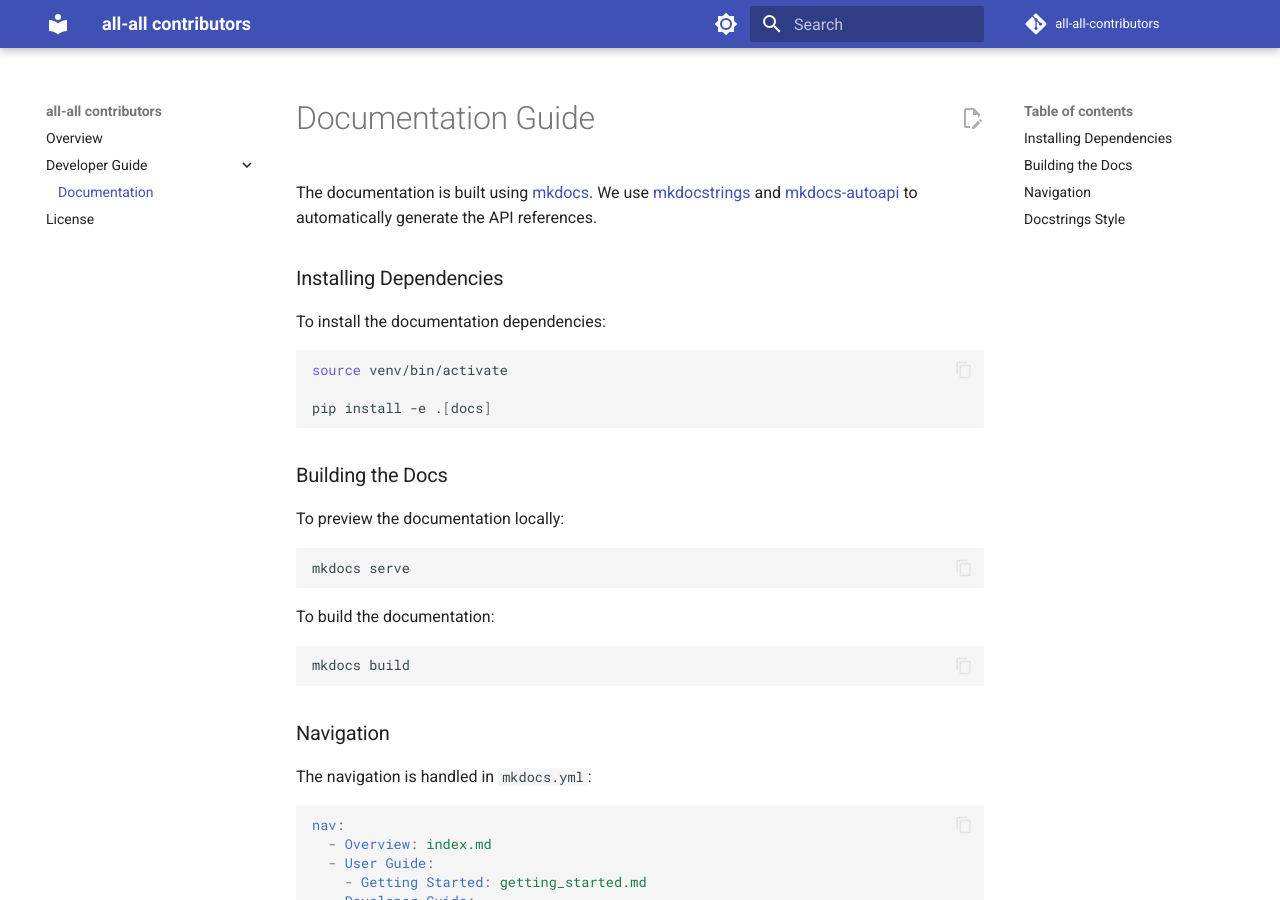
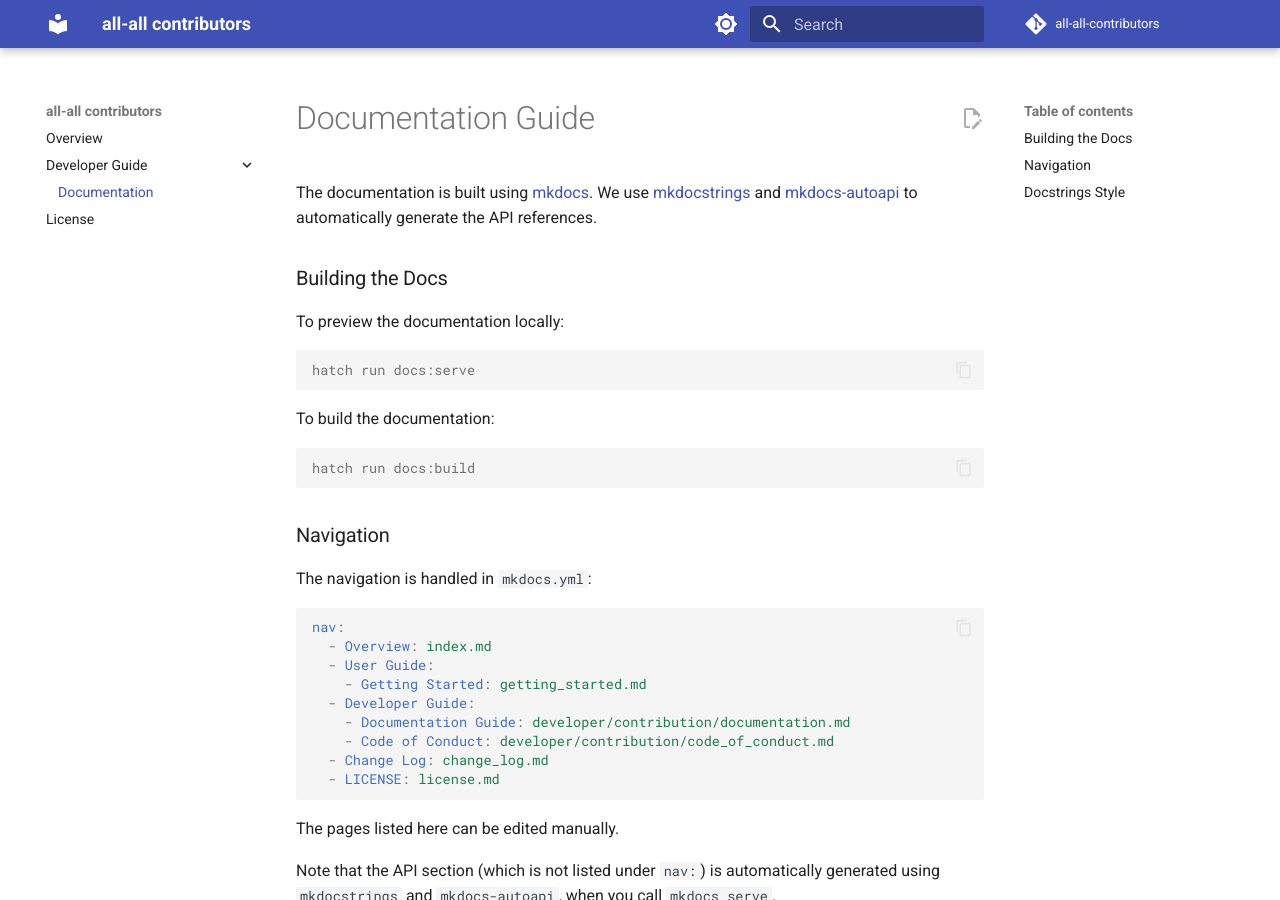
Before and after one commit to the-turing-way/all-all-contributors, an MkDocs documentation site: the page built from docs/developer/documentation.md, in a window 1280 px wide and 900 px high. Built offline with MkDocs 1.6.1 and Material for MkDocs 9.7.7, drawn with Linux system fonts in a browser that asks for light colours; comment, search, counter and statistics services are not loaded.

Commit message:
Update docs developer instructions to use hatch to serve docs
Co-authored-by: Jim Madge <jim+github@jmadge.com>

````diff
--- a/docs/developer/documentation.md
+++ b/docs/developer/documentation.md
@@ -2,24 +2,15 @@
 
 The documentation is built using [mkdocs](https://www.mkdocs.org/). We use [mkdocstrings](https://mkdocstrings.github.io/) and [mkdocs-autoapi](https://mkdocs-autoapi.readthedocs.io/en/latest/) to automatically generate the API references.
 
-### Installing Dependencies
-To install the documentation dependencies:
-
-```bash
-source venv/bin/activate
-
-pip install -e .[docs]
-```
-
 ### Building the Docs
 To preview the documentation locally:
-```bash
-mkdocs serve
+```console
+hatch run docs:serve
 ```
 
 To build the documentation:
-```bash
-mkdocs build
+```console
+hatch run docs:build
 ```
 
 ### Navigation
````
